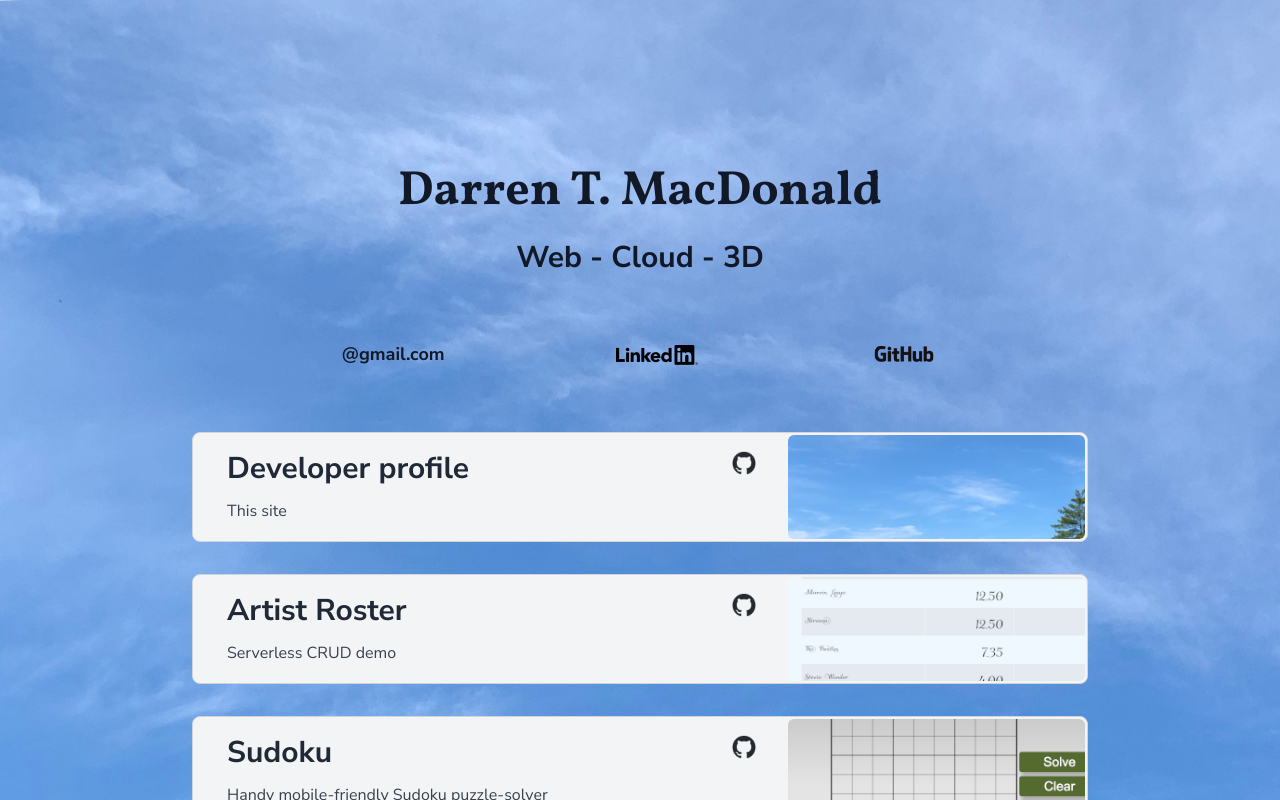
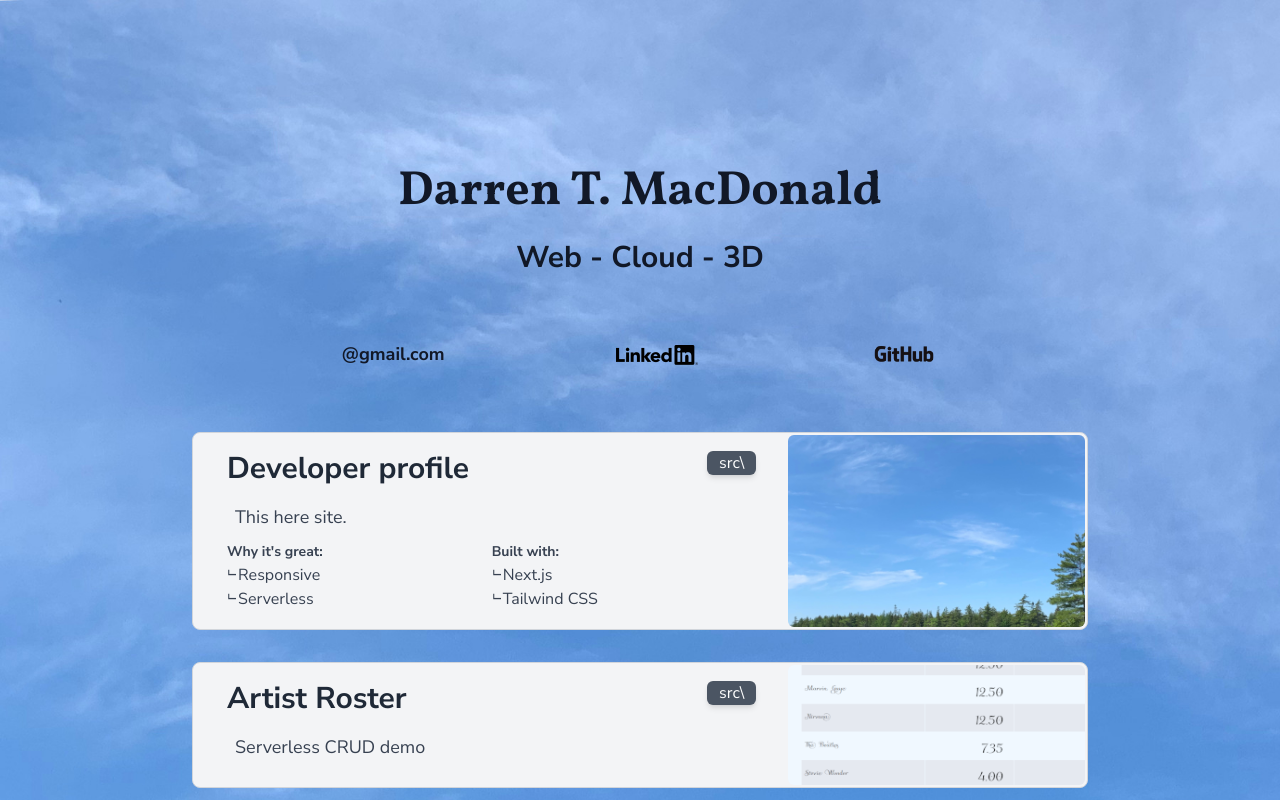
Before and after one commit to engine99/darrentmacdonald, a Next.js app: page / in a window 1280 px wide. Shown: the top 800 px of the page. Built offline with nearby package versions, Linux system fonts and the light colour scheme.

Commit message:
Adding feature / builtWith lists to cards

```diff
--- a/src/app/page.js
+++ b/src/app/page.js
@@ -5,21 +5,57 @@ import ArtRossPreviewPic from '../../public/artross_preview.png';
 import GithubLogo from '../../public/GitHub_Logo.png'
 import GithubMark from '../../public/github-mark.png'
 import LILogo from '../../public/LI-Logo.png'
-import { Rokkitt } from 'next/font/google';
 import { Vollkorn } from 'next/font/google';
-
-const rokkitt = Rokkitt({
-  subsets: ['latin'],
-  variable: '--font-rokkitt',
-})
+import { Fragment } from 'react';
 
 const vollkorn = Vollkorn({
   subsets: ['latin'],
   variable: '--font-domine',
 })
 
+function UlList({className, title, list}) {
+  return Array.isArray(list) && list.length > 0 ? (
+    <ul className={`
+      ${className}
+      text-base
+      text-gray-700
+      list-inside
+      `}>
+        <span className='
+          text-sm
+          font-semibold'>
+          {title}:
+        </span>
+      {
+        list.map((t, i)=>{
+          return (
+            <li className='
+              list-image-none
+              '
+              key={i}
+            >
+              <span className='
+                inline-block
+                -rotate-90
+                origin-[40%_45%]
+                '>
+               г</span>
+               <Fragment>
+                &nbsp;
+                </Fragment>
+                <span>
+                  {t}
+                </span>
+            </li>
+          )
+        })
+      }
+    </ul>
+  ) : ( '' )
 
-function BusiCard({title, description, imgsrc, live, github}) {
+}
+
+function BusiCard({title, description, imgsrc, live, github, buildWith, features}) {
   return (
     <div className="
       group
@@ -33,18 +69,21 @@ function BusiCard({title, description, imgsrc, live, github}) {
       flex-row
       overflow:hidden
       transition-colors
+      text-left
       "
       >
-
-      <div className="
+      <div          /* Card text */
+        className="
           flex-grow
           flex
           flex-col
-          px-8
+          space-y-2
+          px-2    md:px-4   lg:px-8
           py-4
           w-2/3
           ">
-        <div className='
+        <div          /* Card text top row */
+          className='
             flex
             flex-row
             items-start'>
@@ -52,8 +91,8 @@ function BusiCard({title, description, imgsrc, live, github}) {
             className='
             '>
             <h2 className={`
-              mb-3
-              text-3xl
+              mb-2
+              text-xl   md:text-2xl lg:text-3xl
               text-left
               font-semibold
               text-gray-800
@@ -63,27 +102,48 @@ function BusiCard({title, description, imgsrc, live, github}) {
           </a>
           <div className='flex-grow'></div>
           <a href={github}
-            className=''
-            alt="github link">
-            <Image
-              src={GithubMark}
-              alt="Github mark"
             className='
-                h-6
-                w-auto'
-            />
+              text-white
+              bg-gray-600
+              border-gray-300
+              border-1
+              shadow-md
+              rounded-md
+              px-3'
+            alt="Source control repo">
+              src\
           </a>
         </div>
-        <div className={`
-          m-0
-          text-base
+        <div           /* Card main text */
+          className={`
+            m-2
+            text-lg
             text-gray-700
             text-left`}>
           {description}
         </div>
-        <div className="flex-grow"></div>
+        <div        /* Card bottom */
+          className="
+            leading-loose
+            flex-grow
+            flex
+            flex-row
+            flex-wrap
+            ">
+          <UlList className="
+            basis-1/2"
+            title="Why it's great"
+            list={features}
+            />
+          <UlList className="
+            basis-1/2"
+            title='Built with'
+            list={buildWith}
+            />
       </div>
-      <a className="
+    </div>
+      <a          /* Card Image */
+        className="
           w-1/3"
         href={live}
         target="_blank"
@@ -205,8 +265,10 @@ export default function Home() {
 
         <BusiCard
           title="Developer profile"
-          live="www.hotmail.com"
-          description="This site"
+          live="#"
+          description="This here site."
+          features={["Responsive","Serverless"]}
+          buildWith={['Next.js', 'Tailwind CSS']}
           imgsrc={BackgroundPicSm}
           github="https://github.com/engine99/darrentmacdonald"
         />
```
Lines whose indentation alone changed are shown as unchanged.
